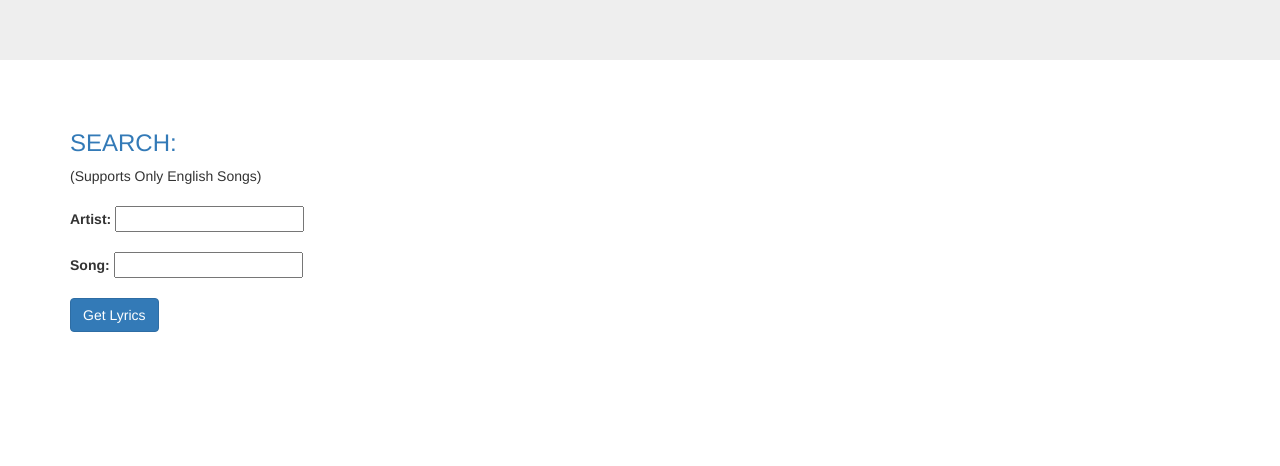
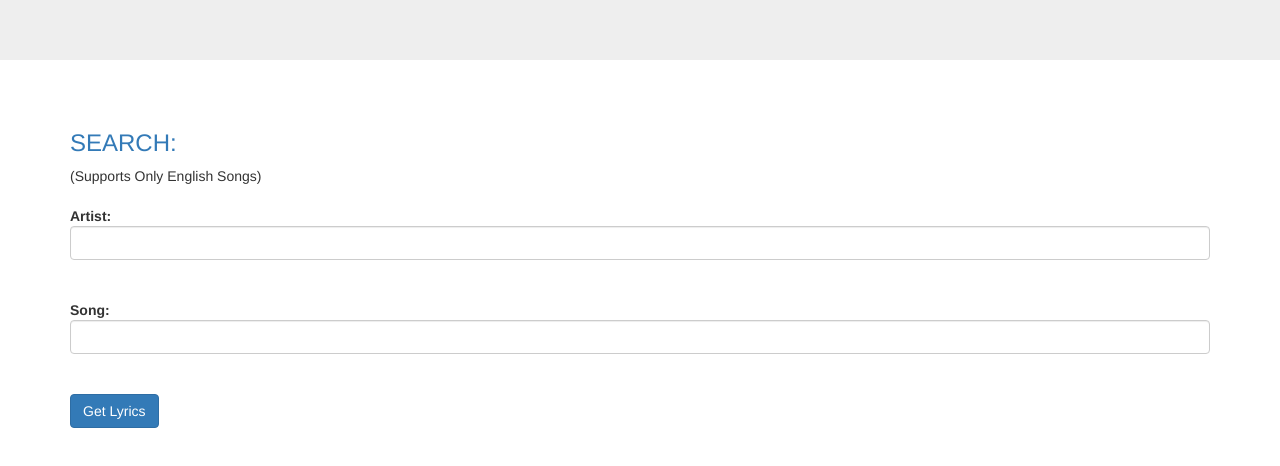
Before and after one commit to pantsufan/lyrics, a plain HTML site: page index.html in a window 1280 px wide. Shown: the part 180-646 px from the top of the page. Drawn offline with nearby package versions, Linux system fonts and the light colour scheme.

Commit message:
Add files via upload

```diff
--- a/index.html
+++ b/index.html
@@ -17,8 +17,8 @@
     <br>
     <div class="container p-4">
         <h3 class="text-primary text-uppercase display-3">Search:</h3> (Supports Only English Songs) <br> <br>
-        <b>Artist:</b> <input class="" id="artist" type="text"> <br> <br>
-        <b>Song:</b> <input id="song" type="text"> <br> <br>
+        <b>Artist:</b> <input class="form-control" id="artist" type="text"> <br> <br>
+        <b>Song:</b> <input class="form-control" id="song" type="text"> <br> <br>
         <input class="btn btn-primary" type="button" value="Get Lyrics" onclick="search()">
     </div>
     <br>
```
